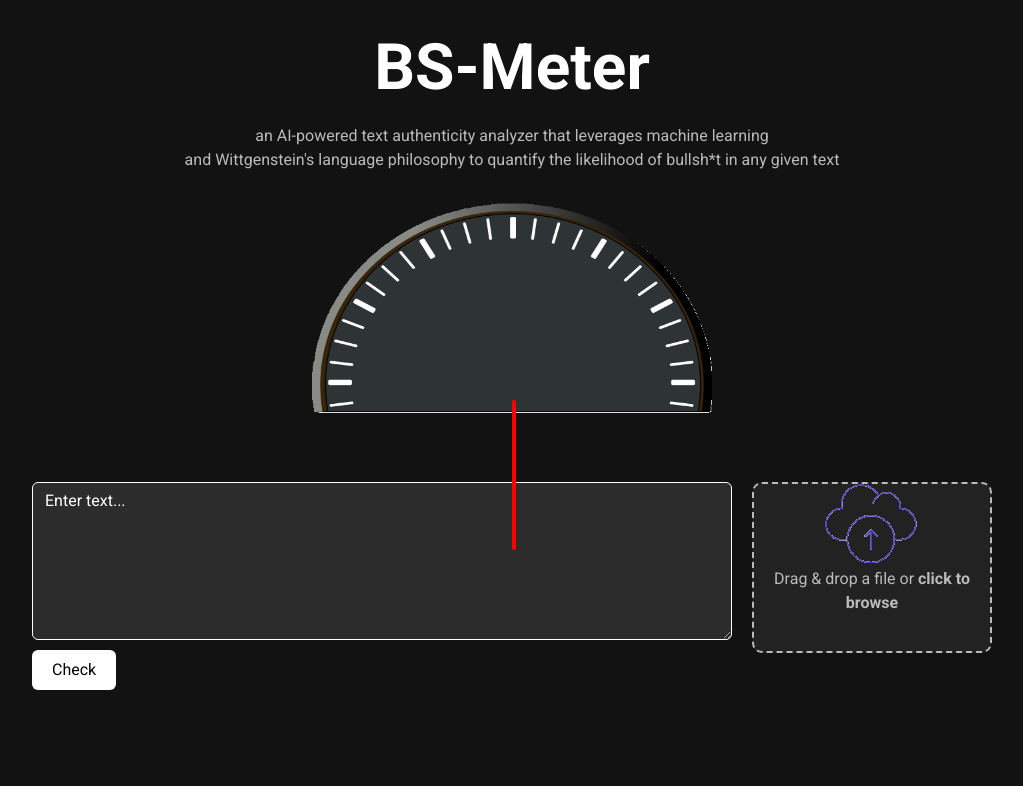
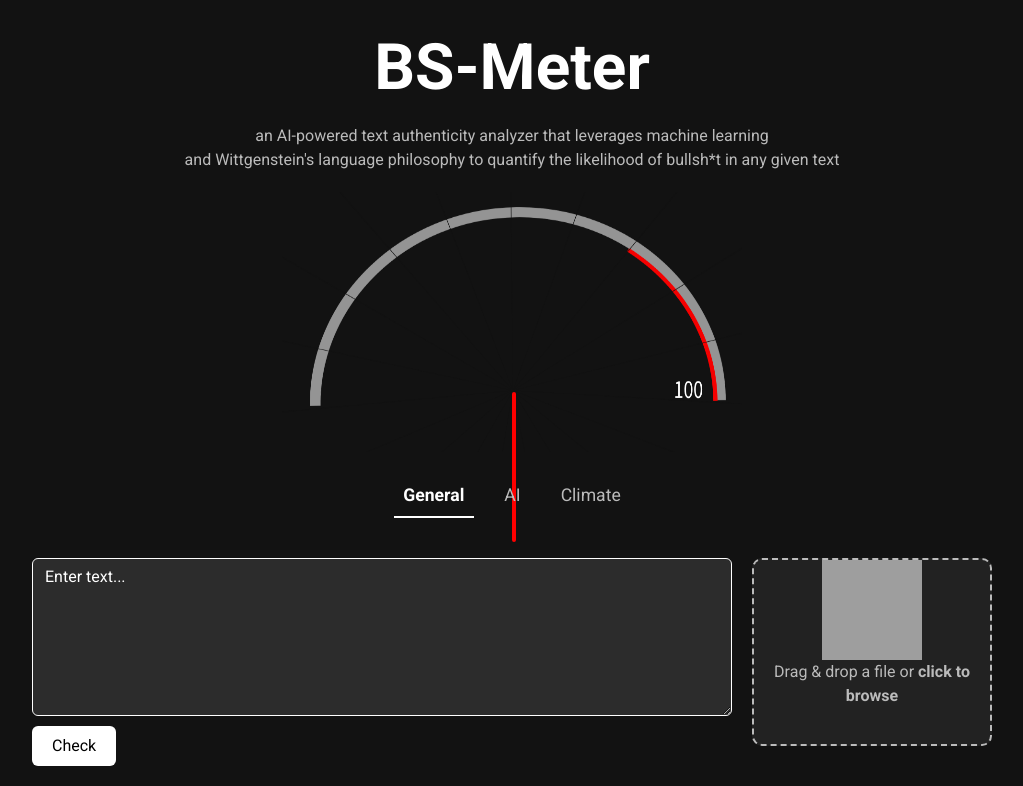
Before and after one commit to The-H4CKER/bs-meter, a Flask app: page / in a window 1280 px wide. Shown: the part 72-858 px from the top of the page, without its empty margins (128-1151 px from the left). Before the commit the page ends 762 px from the top, so only its background shows below. Run offline with Flask 3, Linux system fonts and the light colour scheme; some libraries are stand-ins or nearby versions; grey boxes are pictures that could not be loaded.

Commit message:
Website push4 options

```diff
--- a/Website/templates/index.html
+++ b/Website/templates/index.html
@@ -72,12 +72,12 @@
             margin: 20px 0;
         }
         #meterImage {
-            width: 400px;
-            height: 250px;
+            width: 460px;
+            height: 260px;
         }
         .needle {
             position: absolute;
-            top: 59%;
+            top: 58%;
             left: 50%;
             transform-origin: 50% 100%;
             transform: rotate(0deg);
@@ -86,6 +86,45 @@
             background-color: red;
             transition: transform 0.5s ease-out;
             border-radius: 2px;
+        }
+
+        .mode-selection {
+            display: flex;
+            justify-content: center;
+            gap: 20px;
+            margin-bottom: 20px;
+            position: relative;
+        }
+
+        .mode-option {
+            cursor: pointer;
+            text-align: center;
+            padding: 10px;
+            font-size: 1.1rem;
+            color: #bbb;
+            transition: color 0.3s ease;
+        }
+
+        .mode-option input[type="radio"] {
+            display: none; /* Hide the default radio button */
+        }
+
+        .mode-option label {
+            cursor: pointer;
+        }
+
+        .mode-option:hover {
+            color: #3498db;
+        }
+
+
+        .underline {
+            position: absolute;
+            bottom: 0;
+            left: 0;
+            height: 2px;
+            background-color: white;
+            transition: all 0.3s ease;
         }
 
         .input-container {
@@ -107,11 +146,9 @@
             color: white;
         }
 
-
         .attachment-box {
             flex: 30%;
         }
-
 
 
         .dropzone {
@@ -126,7 +163,8 @@
         }
 
         .dropzone img {
-
+            width: 100px;
+            height: 100px;
             margin-top: -20px;
         }
 
@@ -212,6 +250,23 @@
         <div id="needle" class="needle"></div>
     </div>
 
+    <!-- Mode Selection Section -->
+    <div class="mode-selection">
+        <div class="mode-option" data-mode="general">
+            <input type="radio" id="general" name="mode" value="general" checked>
+            <label for="general">General</label>
+        </div>
+        <div class="mode-option" data-mode="ai">
+            <input type="radio" id="ai" name="mode" value="ai">
+            <label for="ai">AI</label>
+        </div>
+        <div class="mode-option" data-mode="climate">
+            <input type="radio" id="climate" name="mode" value="climate">
+            <label for="climate">Climate</label>
+        </div>
+        <div class="underline"></div>
+    </div>
+
     <div class="container">
         <div class="input-container">
             <div class="input-box">
@@ -245,6 +300,10 @@
             maxFiles: 1,
             acceptedFiles: ".txt,.pdf,.docx",
             init: function() {
+                this.on("sending", function(file, xhr, formData) {
+                    var selectedMode = document.querySelector('input[name="mode"]:checked').value;
+                    formData.append("mode", selectedMode);
+                });
                 this.on("success", function(file, response) {
                     if (response.error) {
                         alert(response.error);
@@ -277,10 +336,11 @@
 
         document.getElementById("checkBtn").addEventListener("click", function() {
             var inputText = document.getElementById("inputText").value;
+            var selectedMode = document.querySelector('input[name="mode"]:checked').value
             fetch("/process", {
                 method: "POST",
                 headers: { "Content-Type": "application/json" },
-                body: JSON.stringify({ text: inputText })
+                body: JSON.stringify({text: inputText, mode: selectedMode})
             })
             .then(response => response.json())
             .then(data => { animateNeedle(data.value); })
@@ -296,6 +356,41 @@
             var angle = -(90 - (value / 100) * 180);
             document.getElementById("needle").style.transform = "rotate(" + angle + "deg)";
         }
+
+        document.addEventListener("DOMContentLoaded", function() {
+            const modeOptions = document.querySelectorAll('.mode-option');
+            const underline = document.querySelector('.underline');
+
+            function updateUnderline(selectedOption) {
+                const rect = selectedOption.getBoundingClientRect();
+                const containerRect = selectedOption.parentElement.getBoundingClientRect();
+                underline.style.width = `${rect.width}px`;
+                underline.style.left = `${rect.left - containerRect.left}px`;
+
+                modeOptions.forEach(option => {
+                    const label = option.querySelector('label');
+                    if (option === selectedOption) {
+                        label.style.color = 'white'; // Selected option: white text
+                        label.style.fontWeight = 'bold'; // Selected option: bold text
+                    } else {
+                        label.style.color = '#bbb'; // Unselected options: gray text
+                        label.style.fontWeight = 'normal'; // Unselected options: normal text
+                    }
+                });
+            }
+
+            modeOptions.forEach(option => {
+                option.addEventListener('click', function() {
+                    const radio = this.querySelector('input[type="radio"]');
+                    radio.checked = true;
+                    updateUnderline(this);
+                });
+            });
+
+            // Initialize underline position for the default selected option
+            const defaultSelected = document.querySelector('.mode-option input[type="radio"]:checked').parentElement;
+            updateUnderline(defaultSelected);
+        });
     </script>
 
 </body>
```
Also changed, not shown: Website/endpoint.py (+5 -3 lines), Website/static/meter.png, Website/static/upload-icon.png (deleted).
